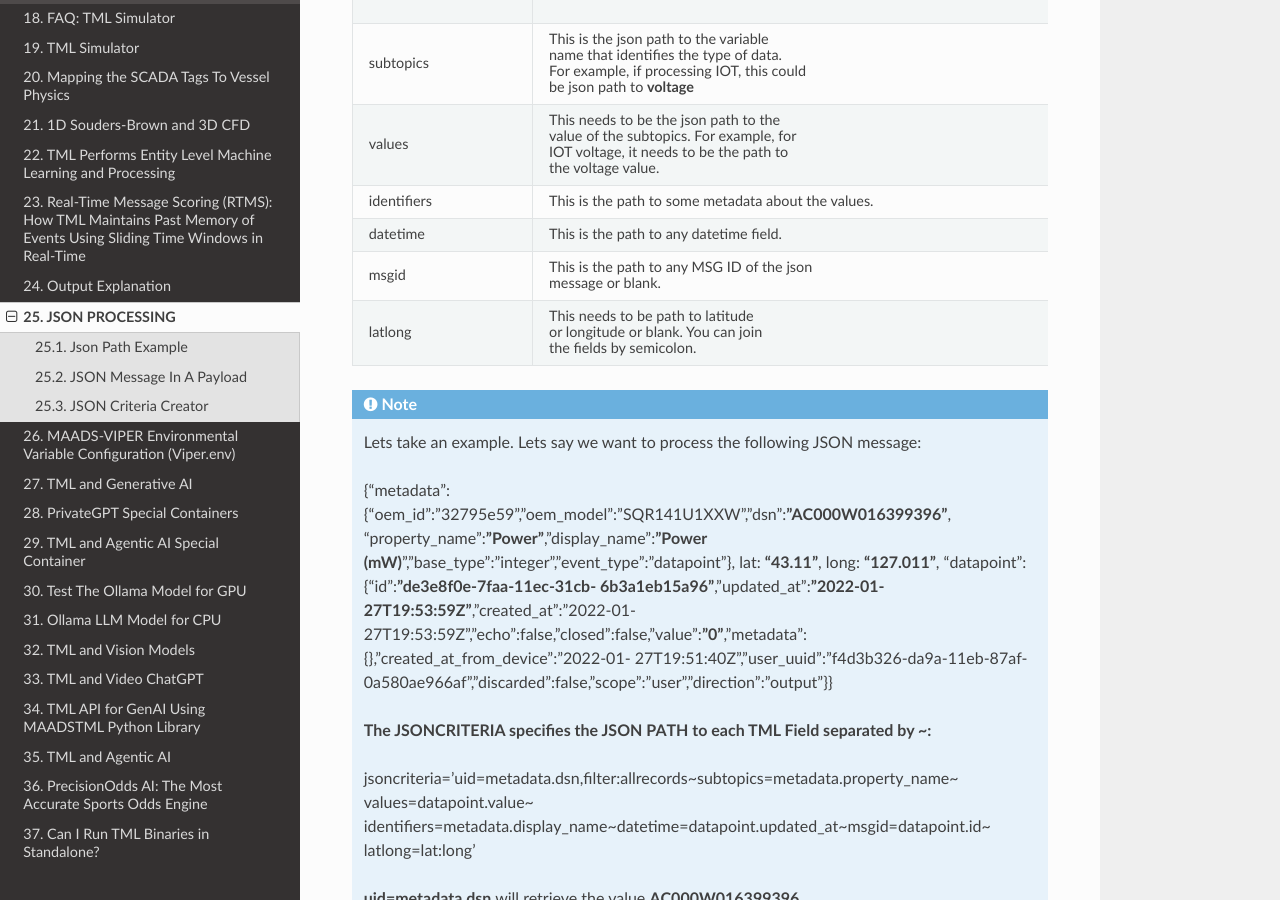
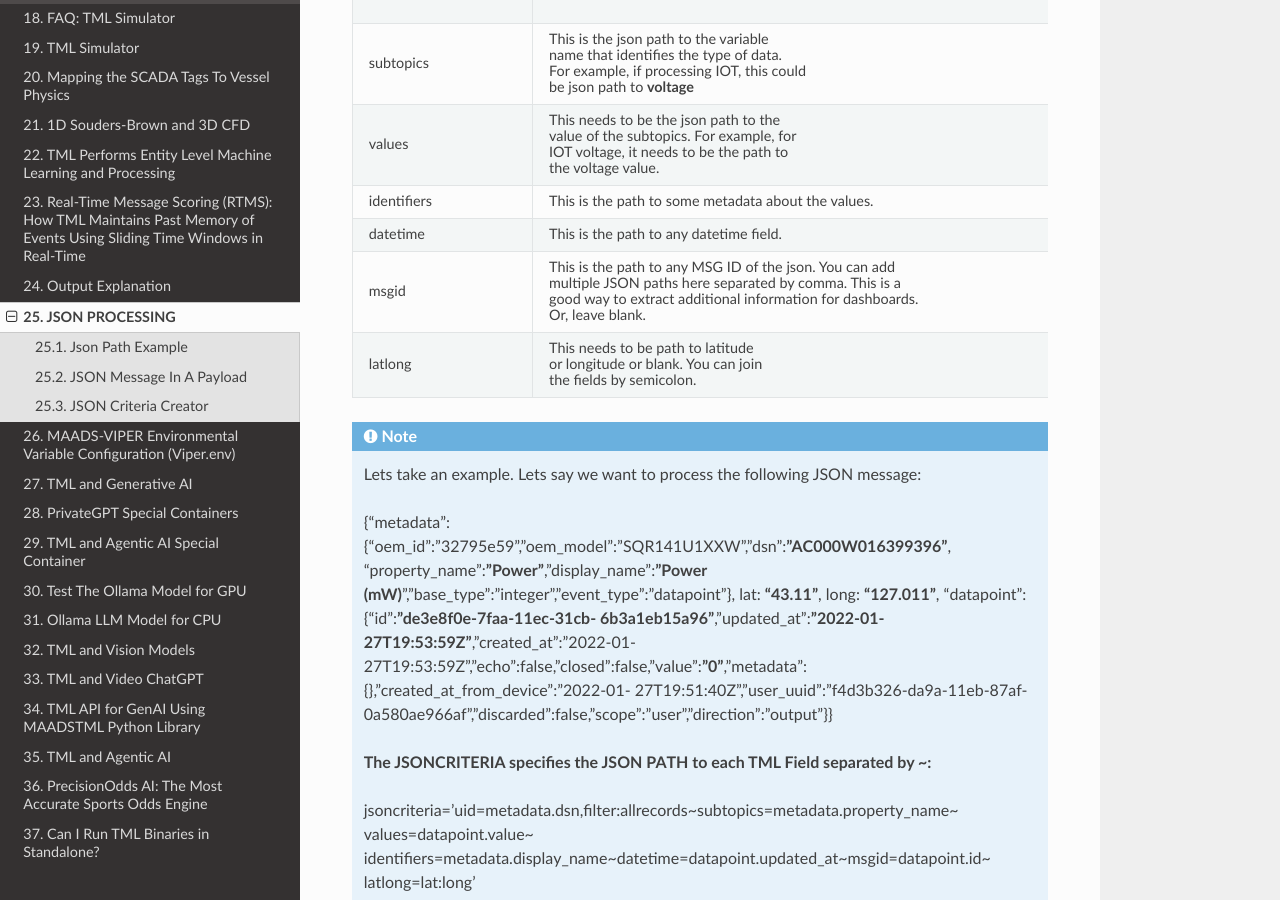
Before and after one commit to smaurice101/readthedocs, a Sphinx documentation site: the page built from docs/source/jsonprocessing.rst, in a window 1280 px wide and 900 px high, scrolled down 893 px. Built offline with Sphinx 7.4.7 and the Read the Docs theme 3.1.0, drawn with Linux system fonts in a browser that asks for light colours; pages that are not in the unit, such as notebooks, are missing from menus.

Commit message:
Update jsonprocessing.rst

```diff
--- a/docs/source/jsonprocessing.rst
+++ b/docs/source/jsonprocessing.rst
@@ -59,9 +59,13 @@ TML requires the following - as shown in the table below. We will go though an e
    * - datetime
      - This is the path to any datetime field.
    * - msgid
-     - This is the path to any MSG ID of the json
+     - This is the path to any MSG ID of the json.  You can add
 
-       message or blank.
+       multiple JSON paths here separated by comma.  This is a
+
+       good way to extract additional information for dashboards.
+
+       Or, leave blank.
    * - latlong
      - This needs to be path to latitude
 
```
